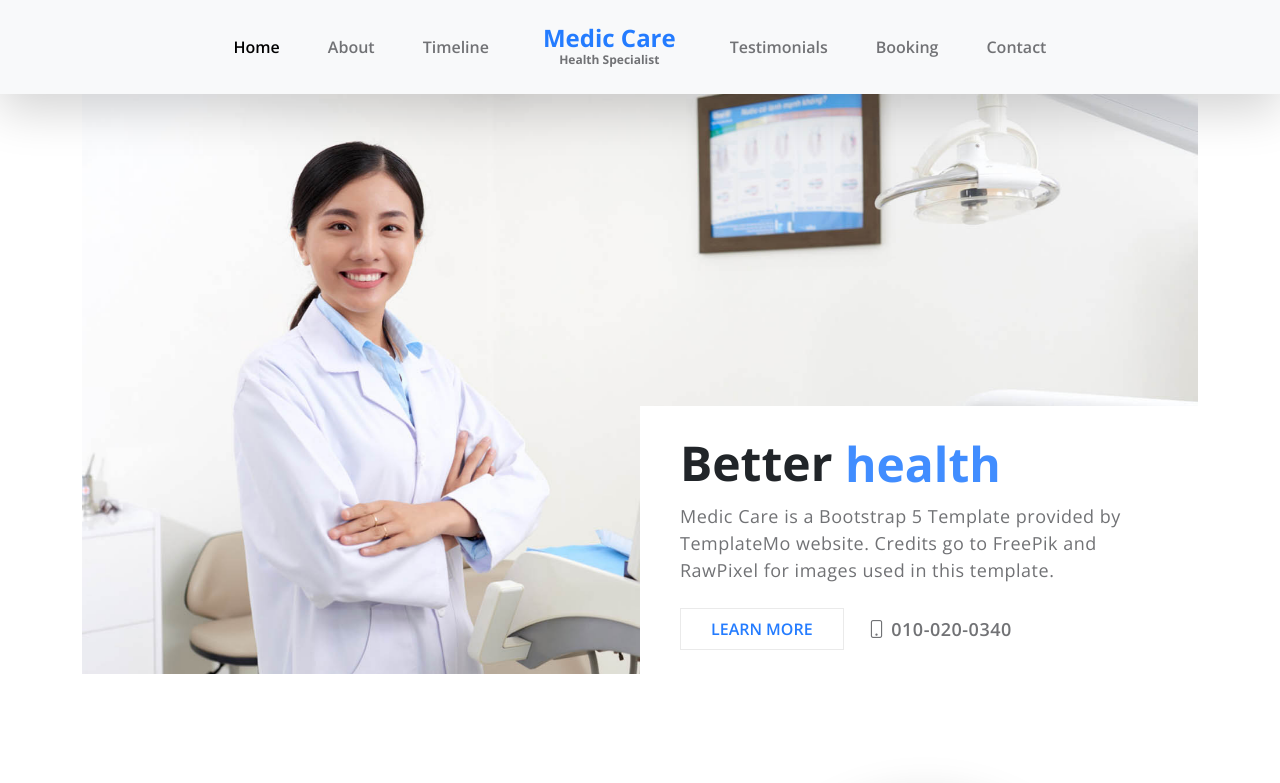
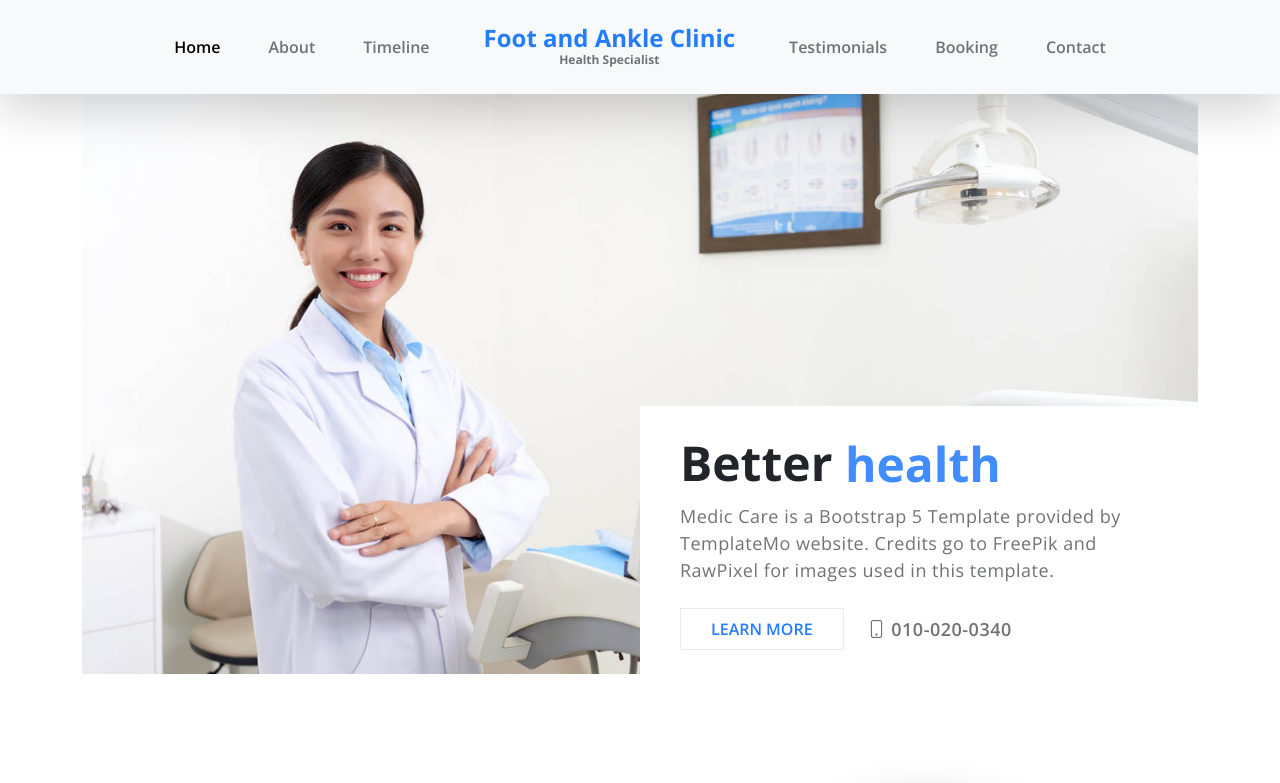
Before and after one commit to LumiGidey/AnkleFootClinic, a plain HTML site: page index.html in a window 1280 px wide. Shown: the top 783 px of the page. Drawn offline with nearby package versions, Linux system fonts and the light colour scheme.

Commit message:
Update index.html

```diff
--- a/index.html
+++ b/index.html
@@ -7,7 +7,7 @@
         <meta name="description" content="">
         <meta name="author" content="">
 
-        <title>Medic Care Bootstrap 5 CSS Template</title>
+        <title>Foot and Ankle Clinic</title>
 
         <!-- CSS FILES -->
         <link rel="preconnect" href="https://fonts.googleapis.com">
@@ -27,7 +27,7 @@
         <link href="css/templatemo-medic-care.css" rel="stylesheet">
 <!--
 
-TemplateMo 566 Medic Care
+Foot and Ankle Clinic
 
 https://templatemo.com/tm-566-medic-care
 
@@ -41,7 +41,7 @@ https://templatemo.com/tm-566-medic-care
             <nav class="navbar navbar-expand-lg bg-light fixed-top shadow-lg">
                 <div class="container">
                     <a class="navbar-brand mx-auto d-lg-none" href="index.html">
-                        Medic Care
+                        Foot and Ankle Clinic
                         <strong class="d-block">Health Specialist</strong>
                     </a>
 
@@ -64,7 +64,7 @@ https://templatemo.com/tm-566-medic-care
                             </li>
 
                             <a class="navbar-brand d-none d-lg-block" href="index.html">
-                                Medic Care
+                                Foot and Ankle Clinic
                                 <strong class="d-block">Health Specialist</strong>
                             </a>
 
@@ -477,7 +477,7 @@ https://templatemo.com/tm-566-medic-care
         <script src="js/custom.js"></script>
 <!--
 
-TemplateMo 566 Medic Care
+Foot and Ankle Clinic
 
 https://templatemo.com/tm-566-medic-care
 
```
